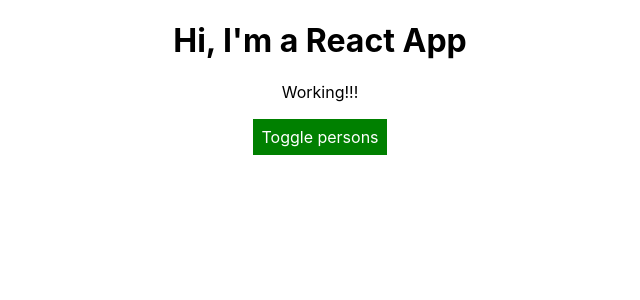
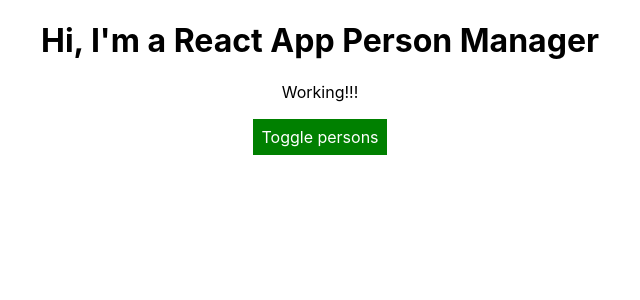
Before and after one commit to Zryru/learning-vanilla-react, a React app: page / in a window 1280 px wide. Shown: the top 300 px of the page, without its empty margins (320-960 px from the left). Built offline with nearby package versions, Linux system fonts and the light colour scheme.

Commit message:
understanding life cycles

```diff
--- a/src/components/Cockpit/Cockpit.js
+++ b/src/components/Cockpit/Cockpit.js
@@ -18,7 +18,7 @@ const Cockpit = props => {
 
   return (
     <div className={classes.Cockpit}>
-      <h1>Hi, I'm a React App</h1>
+      <h1>Hi, I'm a React App {props.title}</h1>
       <p className={assignedClasses.join(" ")}>Working!!!</p>
       <button
         className={btnClass}
--- a/src/components/Persons/Person/Person.js
+++ b/src/components/Persons/Person/Person.js
@@ -2,6 +2,8 @@ import React from "react";
 import classes from "./Person.module.css";
 
 const person = props => {
+  console.log('[Person.js] rendering...');
+
   return (
     <div className={classes.Person}>
       <p onClick={props.click}>
--- a/src/components/Persons/Persons.js
+++ b/src/components/Persons/Persons.js
@@ -2,6 +2,8 @@ import React from "react";
 import Person from "./Person/Person";
 
 const Persons = props => {
+    console.log('[Persons.js] rendering...');
+
   return (
     <div>
       {props.persons.map((person, index) => {
--- a/src/containers/App.js
+++ b/src/containers/App.js
@@ -4,6 +4,12 @@ import Persons from "./../components/Persons/Persons";
 import Cockpit from "./../components/Cockpit/Cockpit";
 
 class App extends Component {
+  constructor(props) {
+    super(props);
+
+    console.log("[App.js] constructor");
+  }
+
   state = {
     persons: [
       { id: "qwert", name: "Max", age: 28 },
@@ -12,6 +18,19 @@ class App extends Component {
     ],
     showPersons: false
   };
+
+  static getDerivedStateFromProps(props, state) {
+    console.log("[App.js] getDerivedStateFromProps", props);
+    return state;
+  }
+
+  componentDidMount() {
+    console.log("[App.js] componentDidMount");
+  }
+
+  // componentWillMount() {
+  //   console.log("[App.js] componentWillMount @deprecated");
+  // }
 
   switchNameHandler = newName => {
     this.setState({
@@ -46,6 +65,8 @@ class App extends Component {
   };
 
   render() {
+    console.log("[App.js] render");
+
     let persons = null;
 
     if (this.state.showPersons) {
@@ -61,6 +82,7 @@ class App extends Component {
     return (
       <div className={classes.App}>
         <Cockpit
+          title={this.props.title}
           showPersons={this.state.showPersons}
           persons={this.state.persons}
           clicked={this.togglePersonsHandler}
--- a/src/index.js
+++ b/src/index.js
@@ -4,7 +4,7 @@ import './index.css';
 import App from './containers/App';
 import * as serviceWorker from './serviceWorker';
 
-ReactDOM.render(<App />, document.getElementById('root'));
+ReactDOM.render(<App title="Person Manager"/>, document.getElementById('root'));
 
 // If you want your app to work offline and load faster, you can change
 // unregister() to register() below. Note this comes with some pitfalls.
```
